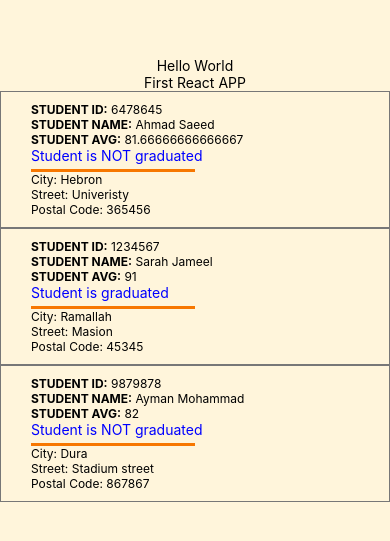
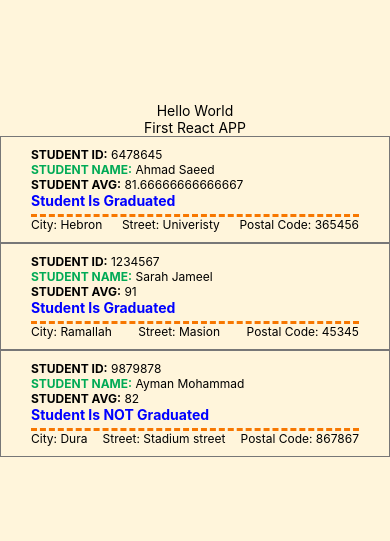
Before and after one commit to kldoon/MobileDev1_2027, a React Native app in the folder first-app/: screen / in a window 390 px wide. Shown: the part 143-684 px from the top of the page. Built offline with nearby package versions, Linux system fonts and the light colour scheme.

Commit message:
Styling components 2

```diff
--- a/first-app/App.jsx
+++ b/first-app/App.jsx
@@ -2,36 +2,46 @@ import { StyleSheet, Text, View } from 'react-native';
 import StudentCard from './components/StudentCard.jsx';
 
 export default function App() {
+  const std1Name = 'Ahmad Saeed';
+  const std2Name = 'Sarah Jameel';
+  const std3Name = 'Ayman Mohammad';
+
+  const std1Marks = [90, 85, 70];
+  let std1IsGraduated = false;
+  if (std1Marks[0] >= 60 && std1Marks[1] >= 60 && std1Marks[2] >= 60) {
+    std1IsGraduated = true;
+  }
+
   return (
     <View style={styles.container} /*class="container"*/>
-      <Text >Hello World</Text>
+      <Text>Hello World</Text>
       <Text>First React APP</Text>
       <StudentCard
         stdId={6478645}
-        stdName="Ahmad Saeed"
-        isGraduated={false}
-        m1={90}
-        m2={85}
-        m3={70}
+        stdName={std1Name}
+        isGraduated={std1IsGraduated}
+        m1={std1Marks[0]}
+        m2={std1Marks[1]}
+        m3={std1Marks[2]}
         address={{ city: 'Hebron', street: 'Univeristy', postal: '365456' }}
       />
       <StudentCard
         stdId={1234567}
-        stdName="Sarah Jameel"
+        stdName={std2Name}
         isGraduated={true}
         m1={91}
         m2={95}
         m3={87}
-        address={{ city: 'Ramallah', street: "Masion", postal: '45345' }}
+        address={{ city: 'Ramallah', street: 'Masion', postal: '45345' }}
       />
       <StudentCard
         stdId={9879878}
-        stdName="Ayman Mohammad"
+        stdName={std3Name}
         isGraduated={false}
         m1={92}
         m2={75}
         m3={79}
-        address={{ city: 'Dura', street: "Stadium street", postal: '867867' }}
+        address={{ city: 'Dura', street: 'Stadium street', postal: '867867' }}
       />
     </View>
   );
@@ -51,3 +61,40 @@ const styles = StyleSheet.create({
     justifyContent: 'center',
   },
 });
+
+
+const students = [
+  {
+    stdId: 6478645,
+    stdName: 'Ahmad Saeed',
+    marks: [90, 85, 70],
+    isGraduated: true,
+    address: {
+      city: 'Hebron',
+      street: 'Univeristy',
+      postal: '365456',
+    },
+  },
+  {
+    stdId: 1234567,
+    stdName: 'Sarah Jameel',
+    marks: [91, 95, 87],
+    isGraduated: true,
+    address: {
+      city: 'Ramallah',
+      street: 'Masion',
+      postal: '45345',
+    },
+  },
+  {
+    stdId: 9879878,
+    stdName: 'Ayman Mohammad',
+    marks: [92, 75, 79],
+    isGraduated: false,
+    address: {
+      city: 'Dura',
+      street: 'Stadium street',
+      postal: '867867',
+    },
+  },
+];
--- a/first-app/app.json
+++ b/first-app/app.json
@@ -20,7 +20,8 @@
         "foregroundImage": "./assets/android-icon-foreground.png",
         "backgroundImage": "./assets/android-icon-background.png",
         "monochromeImage": "./assets/android-icon-monochrome.png"
-      }
+      },
+      "predictiveBackGestureEnabled": false
     },
     "web": {
       "favicon": "./assets/favicon.png"
--- a/first-app/components/StudentAddress.jsx
+++ b/first-app/components/StudentAddress.jsx
@@ -1,6 +1,6 @@
 import { View, Text, StyleSheet } from 'react-native';
 
-const StudentAddress = (props) => {
+const StudentAddress = (props)=>{
   return (
     <View style={styles.wrapper}>
       <Text style={styles.text}>City: {props.address.city}</Text>
@@ -13,11 +13,16 @@ const StudentAddress = (props) => {
 
 export default StudentAddress;
 
-const styles = StyleSheet.create({
-  wrapper: {
+const styles= StyleSheet.create({
+  wrapper:{
+    display:'flex',
+    flexDirection: 'row',
+    justifyContent:'space-between',
+    columnGap: 10,
     borderTopColor: "#f77700",
     borderTopWidth: 3,
-    width: "50%",
+    borderStyle: 'dashed',
+    width: "100%",
     marginTop: 5
   },
   text: {
--- a/first-app/components/StudentCard.jsx
+++ b/first-app/components/StudentCard.jsx
@@ -10,9 +10,13 @@ function StudentCard(props) {
   return (
     <View style={styles.wrapper}>
       <Text style={styles.text}><Text style={styles.info}>Student ID:</Text> {stdId}</Text>
-      <Text style={styles.text}><Text style={styles.info}>Student Name:</Text> {stdName}</Text>
+      <Text style={styles.text}>
+        <Text style={{ ...styles.info, color: '#00aa55', fontSize: 12 }}>
+          Student Name:
+        </Text> {stdName}
+      </Text>
       <Text style={styles.text}><Text style={styles.info}>Student Avg:</Text> {avg}</Text>
-      <Text style={{ color: "#0000FF" }}>Student is {isGraduated === false ? 'NOT ' : ''}graduated</Text>
+      <Text style={[styles.info, styles.moreInfo]}>Student is {isGraduated === false ? 'NOT ' : ''}graduated</Text>
       <StudentAddress
         address={props.address}
       />
@@ -22,19 +26,23 @@ function StudentCard(props) {
 
 export default StudentCard;
 
-const styles = StyleSheet.create({
+const styles= StyleSheet.create({
   wrapper: {
     borderWidth: 1,
     borderColor: "#777777",
-    width: "100%",
+    width:"100%",
     paddingVertical: 10,
     paddingHorizontal: 30
   },
-  info: {
+  info:{
     fontWeight: "bold",
     textTransform: "uppercase"
   },
-  text: {
+  text:{
     fontSize: 12
+  },
+  moreInfo: {
+    textTransform: 'capitalize',
+    color:"#0000FF"
   }
 })
```
Also changed, not shown: first-app/package.json (+8 -5 lines).
